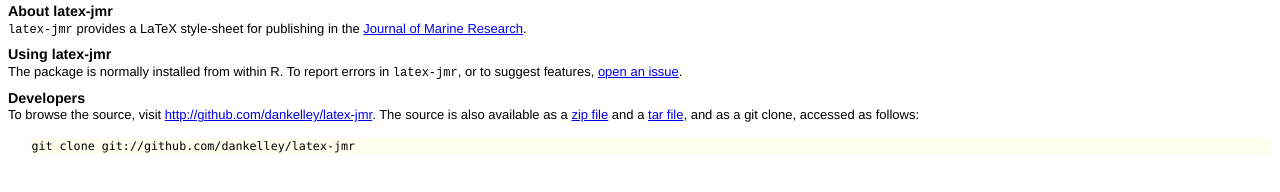
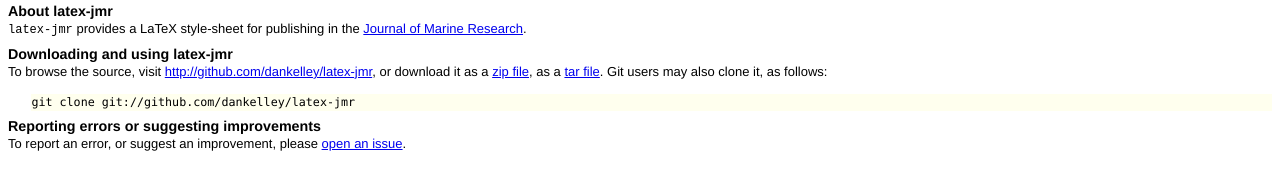
Before and after one commit to dankelley/latex-jmr, a plain HTML site: page index.html in a window 1280 px wide. Drawn offline with Linux system fonts and the light colour scheme.

Commit message:
improve wording

```diff
--- a/index.html
+++ b/index.html
@@ -10,22 +10,20 @@
       <tt>latex-jmr</tt> provides a LaTeX style-sheet for publishing
       in the <a href="http://www.yale.edu/jmr/">Journal of Marine Research</a>.
     </p>
-    <h1>Using latex-jmr</h1>
-    <p>The package is normally installed from within R.  To report
-      errors in <tt>latex-jmr</tt>, or to suggest
-      features, <a href="http://github.com/dankelley/latex-jmr/issues">open
-      an issue</a>.
+    <h1>Downloading and using latex-jmr</h1>
+    <p> To browse the source, visit <a href="http://github.com/dankelley/latex-jmr">
+        http://github.com/dankelley/latex-jmr</a>, or download it as a
+      <a href="http://github.com/dankelley/latex-jmr/zipball/master">
+        zip file</a>, as a
+      <a href="http://github.com/dankelley/latex-jmr/tarball/master">
+        tar file</a>.  Git users may also clone it, as follows:
     </p>
-    <h1>Developers</h1>
-    <p> To browse the source, visit <a href="http://github.com/dankelley/latex-jmr">
-        http://github.com/dankelley/latex-jmr</a>.  The source is also available as a
-      <a href="http://github.com/dankelley/latex-jmr/zipball/master">
-      zip file</a> and a
-      <a href="http://github.com/dankelley/latex-jmr/tarball/master">
-        tar file</a>, and as a git clone, accessed as follows:
+    <p>
       <pre>git clone git://github.com/dankelley/latex-jmr</pre>
     </p>
-    <div class="download">
-    </div>
+    <h1>Reporting errors or suggesting improvements</h1>
+    <p>To report an error, or suggest an improvement, please
+      <a href="http://github.com/dankelley/latex-jmr/issues">open an issue</a>.
+    </p>
   </body>
 </html>
```
